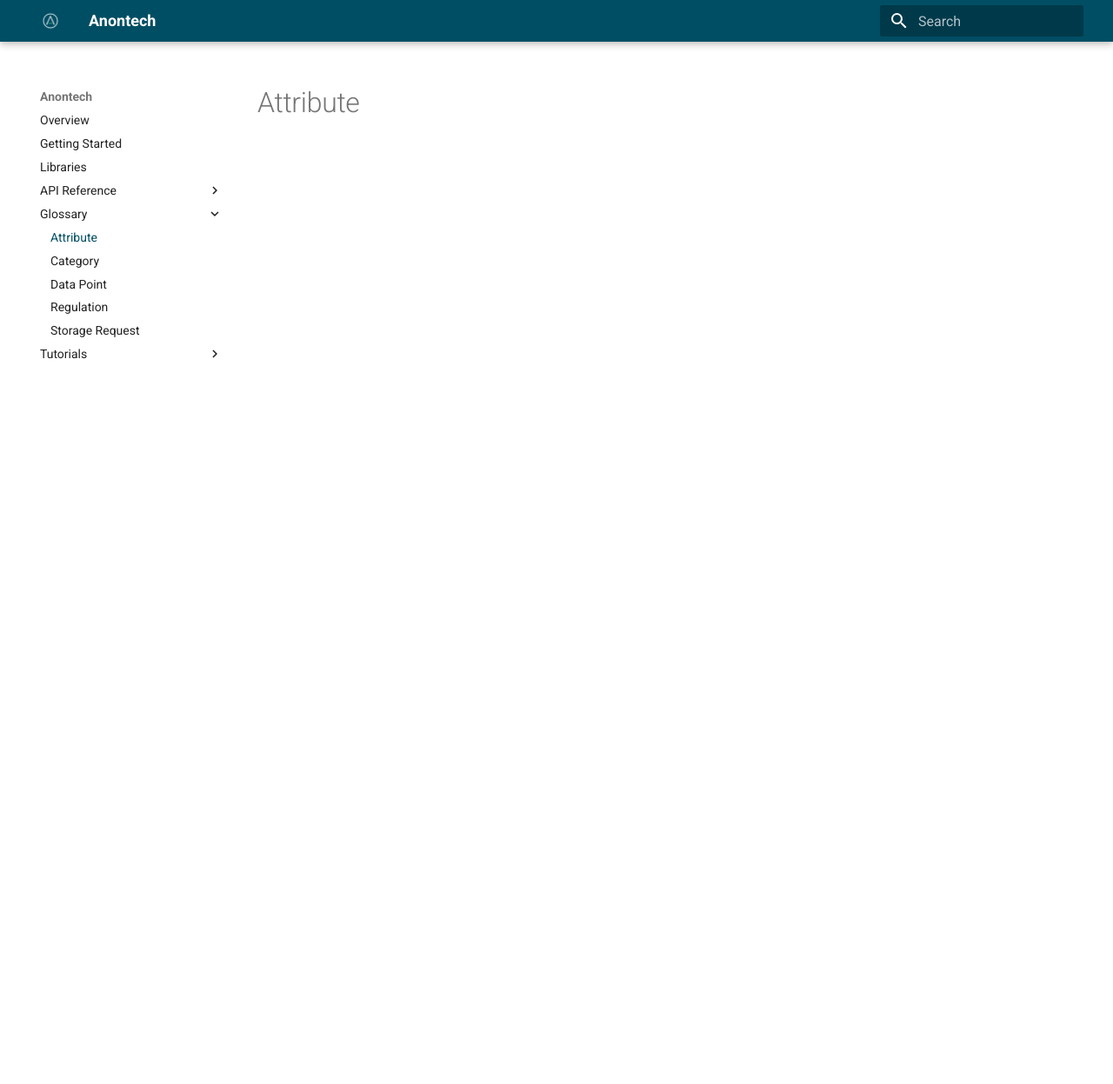
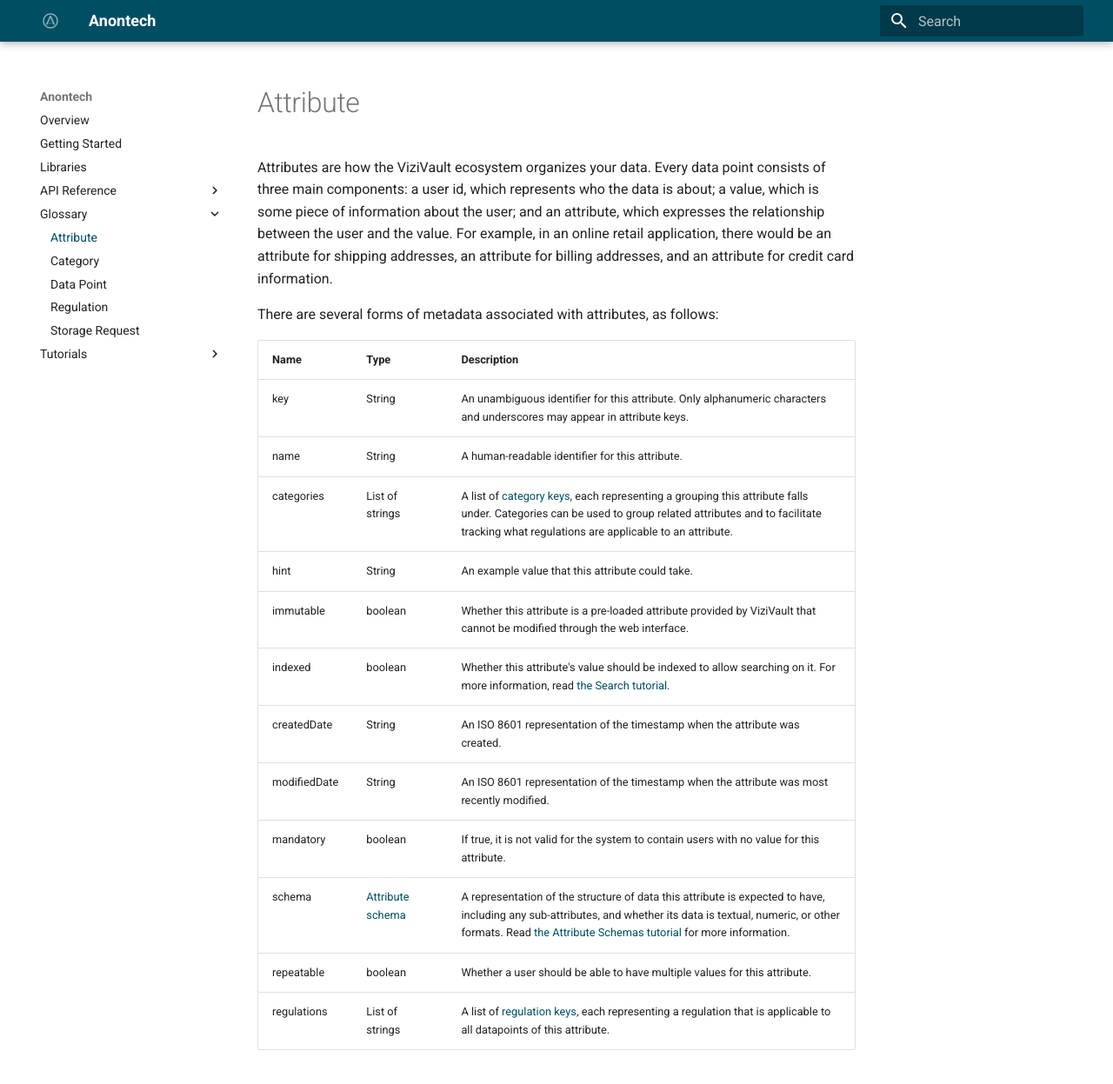
Before and after one commit to anontechnology/documentation, an MkDocs documentation site: the page built from docs/glossary/attribute.md, in a window 1280 px wide and 1248 px high. Shown: the whole window at 87% size. Built offline with MkDocs 1.6.1 and Material for MkDocs 9.7.7, drawn with Linux system fonts in a browser that asks for light colours.

Commit message:
attributes glossary

```diff
--- a/docs/glossary/attribute.md
+++ b/docs/glossary/attribute.md
@@ -1 +1,20 @@
 # Attribute
+
+Attributes are how the ViziVault ecosystem organizes your data. Every data point consists of three main components: a user id, which represents who the data is about; a value, which is some piece of information about the user; and an attribute, which expresses the relationship between the user and the value. For example, in an online retail application, there would be an attribute for shipping addresses, an attribute for billing addresses, and an attribute for credit card information.
+
+There are several forms of metadata associated with attributes, as follows:
+
+|Name |Type |Description|
+|-----|-----|-----------|
+|key|String|An unambiguous identifier for this attribute. Only alphanumeric characters and underscores may appear in attribute keys.|
+|name|String|A human-readable identifier for this attribute.|
+|categories|List of strings|A list of [category keys](/docs/glossary/category.md), each representing a grouping this attribute falls under. Categories can be used to group related attributes and to facilitate tracking what regulations are applicable to an attribute.|
+|hint|String|An example value that this attribute could take.|
+|immutable|boolean|Whether this attribute is a pre-loaded attribute provided by ViziVault that cannot be modified through the web interface.|
+|indexed|boolean|Whether this attribute's value should be indexed to allow searching on it. For more information, read [the Search tutorial](/docs/tutorials.search.md).|
+|createdDate|String|An ISO 8601 representation of the timestamp when the attribute was created.|
+|modifiedDate|String|An ISO 8601 representation of the timestamp when the attribute was most recently modified.|
+|mandatory|boolean|If true, it is not valid for the system to contain users with no value for this attribute.|
+|schema|[Attribute schema](/docs/tutorials/attribute-schemas.md)|A representation of the structure of data this attribute is expected to have, including any sub-attributes, and whether its data is textual, numeric, or other formats. Read [the Attribute Schemas tutorial](/docs/tutorials/attribute-schemas.md) for more information.|
+|repeatable|boolean|Whether a user should be able to have multiple values for this attribute.|
+|regulations|List of strings|A list of [regulation keys](/docs/glossary/regulation.md), each representing a regulation that is applicable to all datapoints of this attribute.|
```
